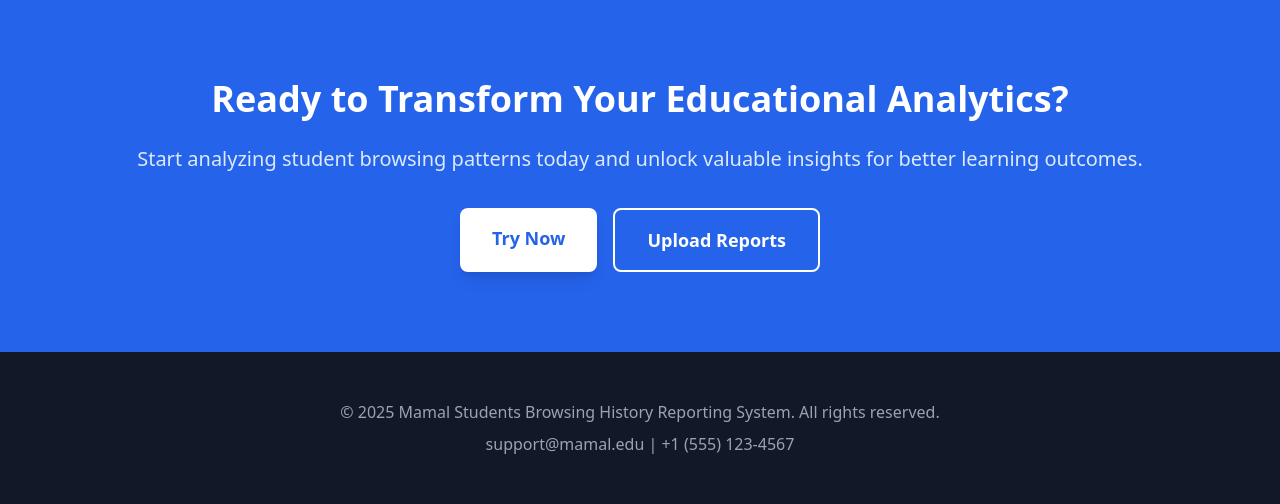
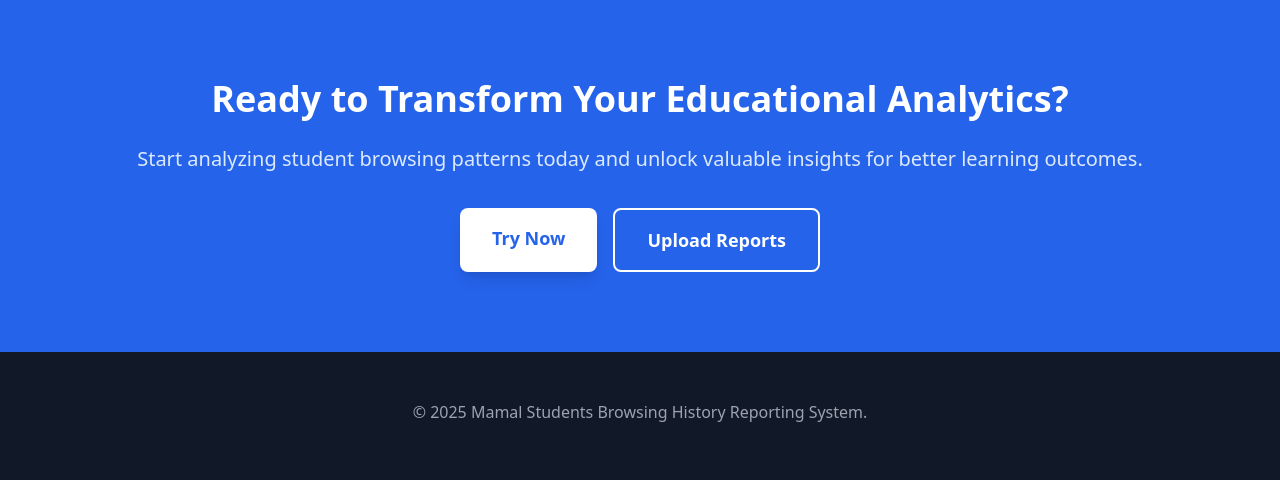
Before and after one commit to dennis-developer33/students_report-analyzer, a Flask app: page / in a window 1280 px wide. Shown: the part 1174-1678 px from the top of the page. After the commit the page ends 1654 px from the top, so only its background shows below. Run offline with Flask 3, Linux system fonts and the light colour scheme; grey boxes labelled with a size stand in for pictures from a placeholder-image service; some libraries are stand-ins or nearby versions.

```diff
--- a/templates/index.html
+++ b/templates/index.html
@@ -108,8 +108,7 @@
     <!-- Footer -->
     <footer id="contact" class="bg-gray-900 text-gray-300 py-12">
         <div class="max-w-7xl mx-auto px-4 sm:px-6 lg:px-8 text-center">
-            <p class="text-gray-400 mb-2">© 2025 Mamal Students Browsing History Reporting System. All rights reserved.</p>
-            <p class="text-gray-400">support@mamal.edu | +1 (555) 123-4567</p>
+            <p class="text-gray-400 mb-2">© 2025 Mamal Students Browsing History Reporting System.</p>
         </div>
     </footer>
 
```
